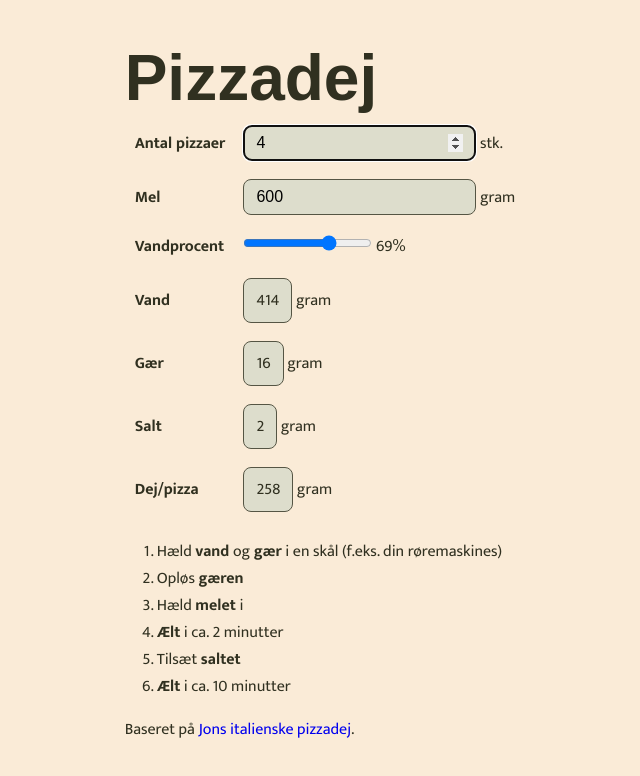
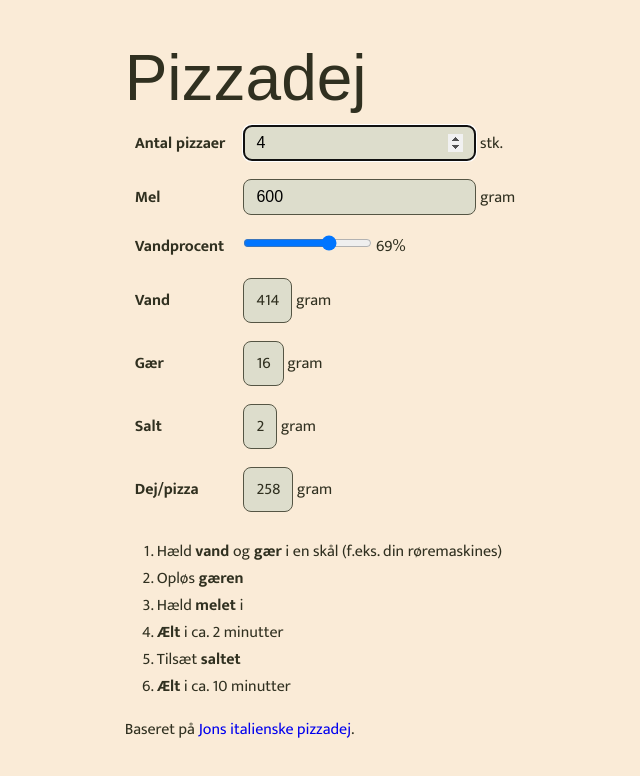
Before and after one commit to Znegl/pizza-dough, a Vue app: page / in a window 1280 px wide. Shown: the top 776 px of the page, without its empty margins (315-955 px from the left). Built offline with nearby package versions, Linux system fonts and the light colour scheme; a web font is replaced by a local one.

Commit message:
Fixed h1 double font weight glitch

```diff
--- a/src/assets/main.css
+++ b/src/assets/main.css
@@ -30,7 +30,6 @@ body {
 
 h1 {
   font-family: Oi, sans-serif;
-  font-weight: 900;
   font-size: 4rem;
 }
 
```
